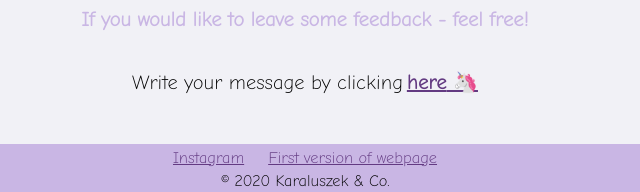
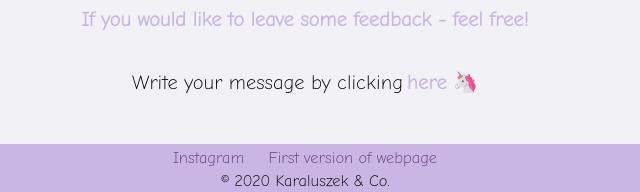
Before and after one commit to Zielonolica/karaluch_css, a plain HTML site: page index.html in a window 1280 px wide. In both pictures the pointer is over the link 777 px from the left and 2068 px from the top of the page. Shown: the part 1987-2179 px from the top of the page, 335-975 px from the left. Drawn offline with Linux system fonts and the light colour scheme.

Commit message:
Add files via upload

```diff
--- a/css/styles.css
+++ b/css/styles.css
@@ -31,6 +31,11 @@ p {
 a {
   font-family: 'Comic Neue', cursive;
   color: #633a82;
+  text-decoration: none;
+}
+
+a:hover {
+  color: #f1f1f6;
 }
 
 hr {
@@ -149,7 +154,10 @@ hr {
 .btn {
   display: inline-block;
   font-size: 1.25rem;
-  font-style: normal;
+}
+
+.btn:hover {
+  color: #c9b6e4;
 }
 
 .footer-link {
@@ -161,6 +169,5 @@ hr {
   font-size: 16px;
   padding-bottom: 5px;
   padding-top: 5px;
-  padding: 5px auto;
   margin: 0;
 }
```
